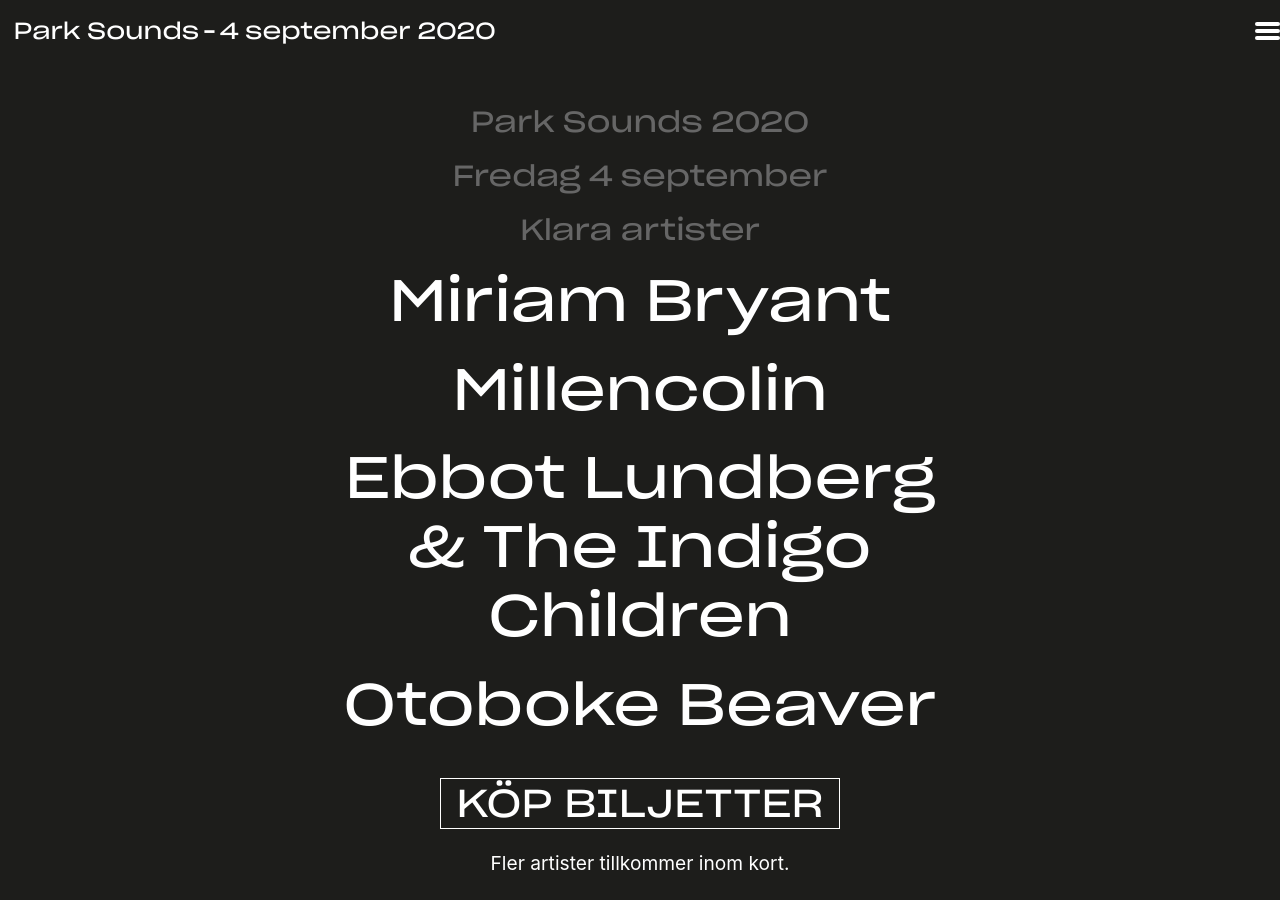
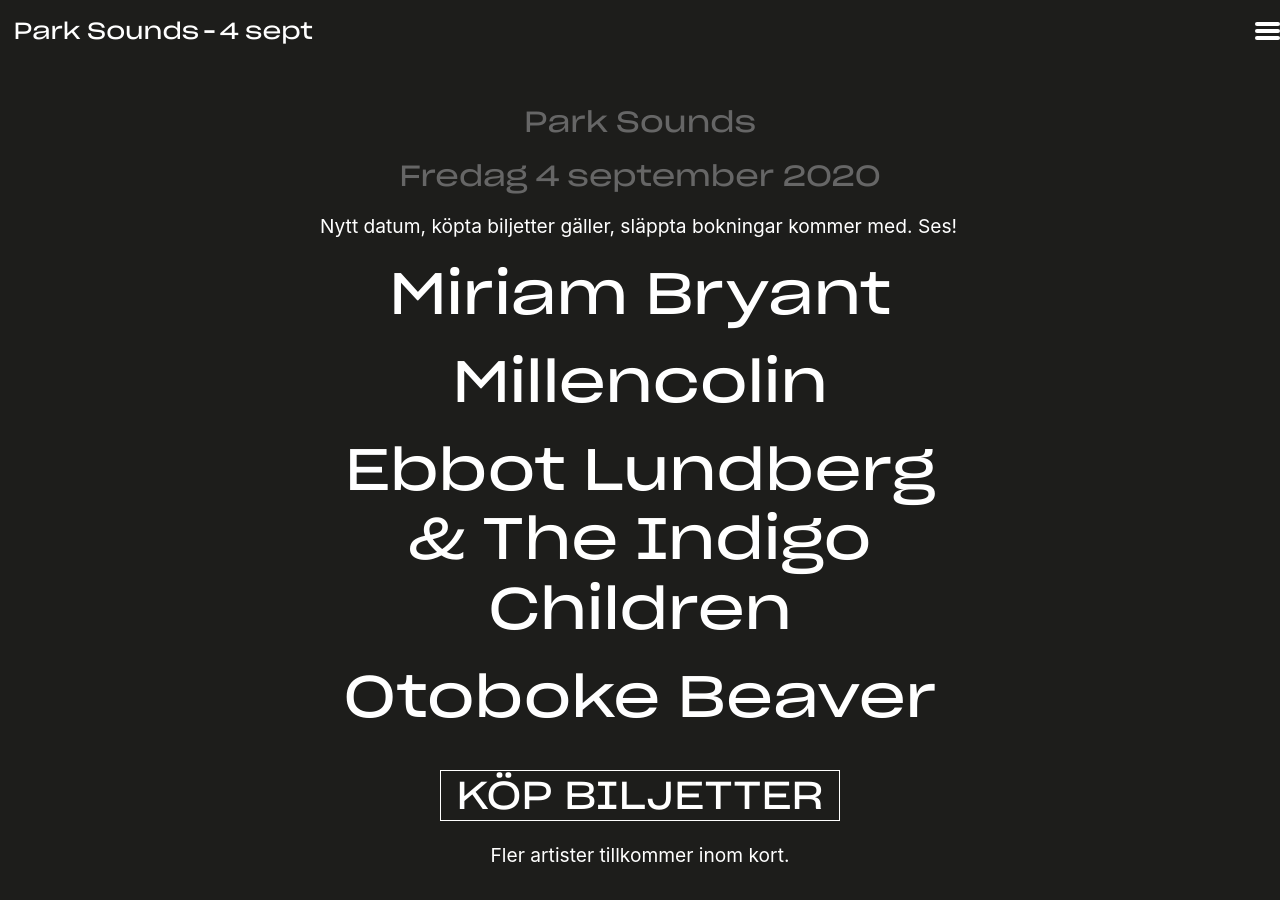
Before and after one commit to parksounds/parksounds.se, a Jekyll site: the page built from index.md, in a window 1280 px wide and 900 px high. Built offline with Jekyll 4.4.1, drawn with Linux system fonts in a browser that asks for light colours.

Commit message:
new date

```diff
--- a/_data/cache.yml
+++ b/_data/cache.yml
@@ -1 +1 @@
-date: 1583179410342
+date: 1587570037982
--- a/_includes/header.html
+++ b/_includes/header.html
@@ -1,5 +1,5 @@
 <a class="logo" href="/">
-			<span class="title">Park Sounds</span> <span class="date">4 september 2020</span> <span class="location">Huskvarna Folkets Park</span>
+			<span class="title">Park Sounds</span> <span class="date">4 sept</span> <span class="location">Huskvarna Folkets Park</span>
 </a>
 
 <a href="#menu" class="hamburger">
--- a/index.md
+++ b/index.md
@@ -1,12 +1,11 @@
 ---
 layout: front-page
-date: 2018-12-20 11:47:00+00:00
+date: 2020-04-22 17:26:00+00:00
 title: Park Sounds 2020 - fredag 4 september Huskvarna Folkets Park
 ---
 
-# Park Sounds 2020
+# Park Sounds
 {: .h4}
-## Fredag 4 september
+## Fredag 4 september 2020
 {: .h4}
-## Klara artister
-{: .h4}
+Nytt datum, köpta biljetter gäller, släppta bokningar kommer med. Ses!
```
Also changed, not shown: main.1587570037982.css (renamed from main.1583179410342.css).
